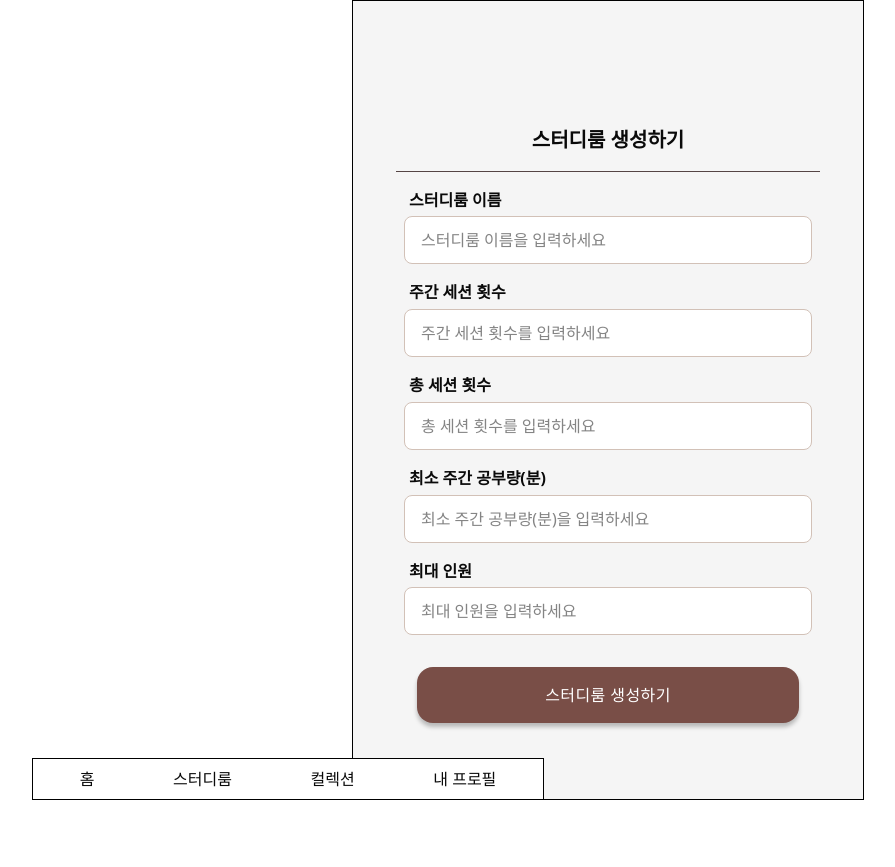
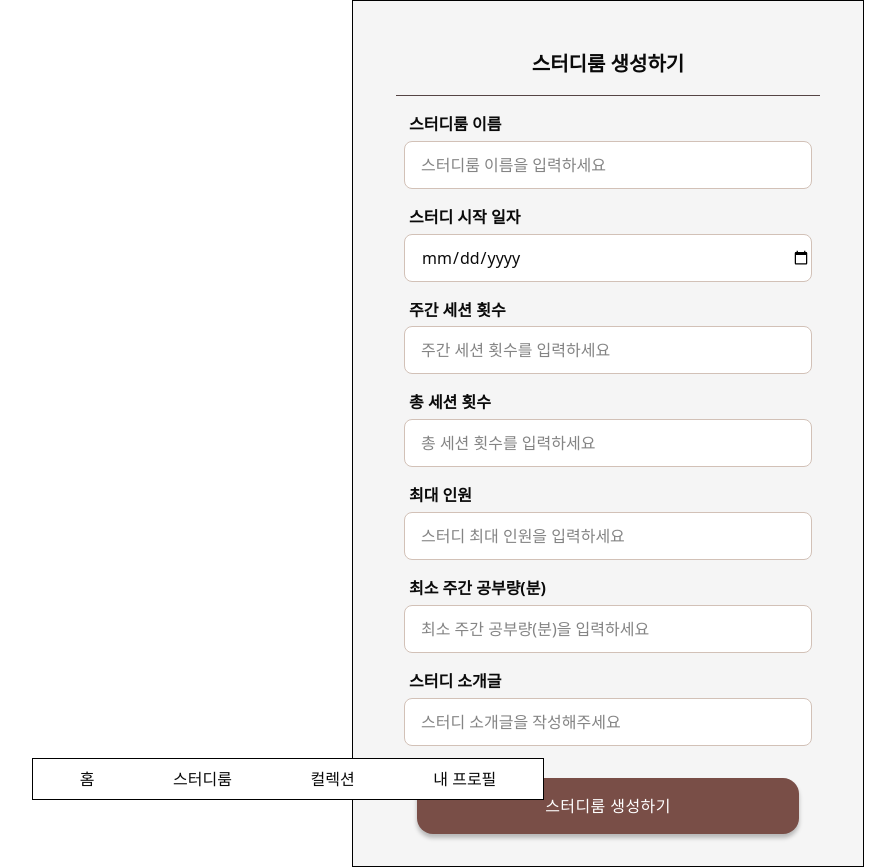
Before and after one commit to StudyMeotsa/FE_React, a React (Vite) app: page /studyroomCreate in a window 1280 px wide. Shown: the whole page, without its empty margins (32-927 px from the left). Before the commit the page ends 800 px from the top, so only its background shows below. Built offline with nearby package versions, Linux system fonts and the light colour scheme; no server answers; sample sign-in values are in the browser's storage; the HTML template or start-up script is replaced by a standard one.

Commit message:
FEAT: StudyRoomCreate 깡통 완료

```diff
--- a/package.json
+++ b/package.json
@@ -13,7 +13,8 @@
     "@radix-ui/react-dialog": "^1.1.15",
     "@radix-ui/react-label": "^2.1.8",
     "@radix-ui/react-slot": "^1.2.4",
-    "@tailwindcss/vite": "^4.1.16",
+    "@ramonak/react-progress-bar": "^5.4.0",
+    "@tailwindcss/vite": "^4.1.18",
     "@tanstack/react-query": "^5.90.6",
     "axios": "^1.13.1",
     "class-variance-authority": "^0.7.1",
@@ -25,7 +26,7 @@
     "react-router-dom": "^7.9.5",
     "styled-components": "^6.1.19",
     "tailwind-merge": "^3.3.1",
-    "tailwindcss": "^4.1.16",
+    "tailwindcss": "^4.1.18",
     "zustand": "^5.0.8"
   },
   "devDependencies": {
--- /dev/null
+++ b/src/api/studyrooms.jsx
@@ -0,0 +1,29 @@
+import { axiosInstance } from '@/api/axiosinstance';
+
+/*====================스터디룸 생성==================================*/
+export const studyroomCreate = async (
+    name,
+    startDay,
+    weekSession,
+    totalWeek,
+    maxMember,
+    studyTimeAim,
+    description
+) => {
+    try{
+        const response = await axiosInstance.post('/studyrooms', {
+            name,
+            startDay,
+            weekSession,
+            totalWeek,
+            maxMember,
+            studyTimeAim,
+            description
+        });
+        console.log('스터디룸 생성 성공(code):', response.data);
+        return response.data;
+    } catch (error) {
+        console.error(error);
+    }
+
+}
--- a/src/components/StudyRoom/Create/BasicStyled.tsx
+++ b/src/components/StudyRoom/Create/BasicStyled.tsx
@@ -5,9 +5,9 @@ export const Container = styled.div`
   flex-direction: column;
   align-items: center;
   justify-content: center;
-  height: 100%;
   background-color: #f5f5f5;
-  position: relative; //여기 추가
+  position: relative;
+  padding-bottom: 2rem;
 `;
 
 export const Title = styled.div`
--- a/src/components/Todo/ProgressBar.tsx
+++ b/src/components/Todo/ProgressBar.tsx
@@ -1,4 +1,3 @@
-import React from 'react';
 import ProgressBar from '@ramonak/react-progress-bar';
 
 interface ProgressBarProps {
--- a/src/pages/StudyRoomCreate.tsx
+++ b/src/pages/StudyRoomCreate.tsx
@@ -13,6 +13,10 @@ export default function StudyRoomCreate() {
         placeholder='스터디룸 이름을 입력하세요'
       />
       <Input
+        title='스터디 시작 일자'
+        type='date'
+      />
+      <Input
         title='주간 세션 횟수'
         placeholder='주간 세션 횟수를 입력하세요'
         type='number'
@@ -23,14 +27,18 @@ export default function StudyRoomCreate() {
         type='number'
       />
       <Input
+        title='최대 인원'
+        placeholder='스터디 최대 인원을 입력하세요'
+        type='number'
+      />
+      <Input
         title='최소 주간 공부량(분)'
         placeholder='최소 주간 공부량(분)을 입력하세요'
         type='number'
       />
       <Input
-        title='최대 인원'
-        placeholder='최대 인원을 입력하세요'
-        type='number'
+        title='스터디 소개글'
+        placeholder='스터디 소개글을 작성해주세요'
       />
       <CustomButton
         label='스터디룸 생성하기'
```
Also changed, not shown: 1 other file (tests, documents, lock files or other folders).
